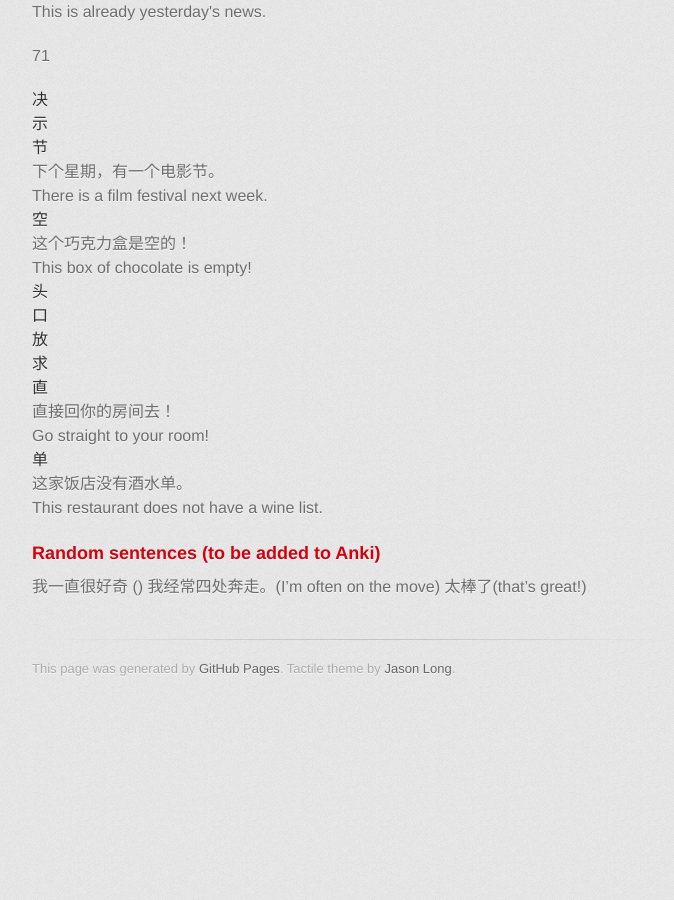
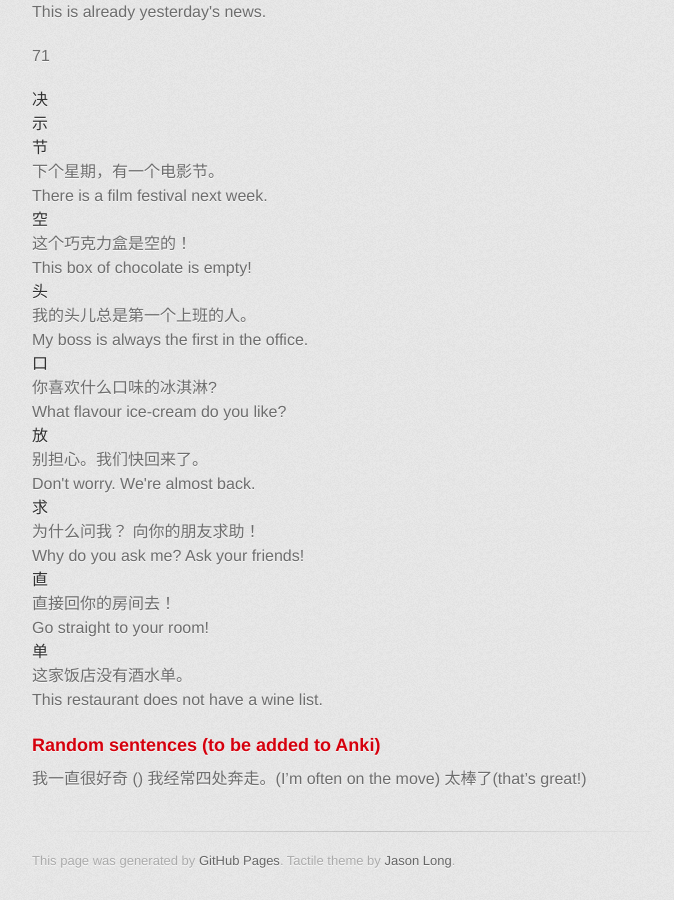
Before and after one commit to axiomiety/axiomiety.github.io, a Jekyll site: the page built from llog/mandarin.markdown, in a window 1280 px wide and 900 px high, scrolled down 4970 px. Shown: the whole window, without its empty margins (298-972 px from the left). Built offline with Jekyll 4.4.1, drawn with Linux system fonts in a browser that asks for light colours; nearby versions of some CDN libraries; some web fonts are replaced; before the commit the page ends 5678 px from its top, so only the background shows below that.

Commit message:
mandarin

```diff
--- a/llog/mandarin.markdown
+++ b/llog/mandarin.markdown
@@ -254,17 +254,17 @@ Character|Sentence|Translation
   <dd>这个巧克力盒是空的！</dd>
   <dd>This box of chocolate is empty!</dd>
   <dt>头</dt>
-  <dd></dd>
-  <dd></dd>
+  <dd>我的头儿总是第一个上班的人。</dd>
+  <dd>My boss is always the first in the office.</dd>
   <dt>口</dt>
-  <dd></dd>
-  <dd></dd>
+  <dd>你喜欢什么口味的冰淇淋?</dd>
+  <dd>What flavour ice-cream do you like?</dd>
   <dt>放</dt>
-  <dd></dd>
-  <dd></dd>
+  <dd>别担心。我们快回来了。</dd>
+  <dd>Don't worry. We're almost back.</dd>
   <dt>求</dt>
-  <dd></dd>
-  <dd></dd>
+  <dd>为什么问我？ 向你的朋友求助！</dd>
+  <dd>Why do you ask me? Ask your friends!</dd>
   <dt>直</dt>
   <dd>直接回你的房间去！</dd>
   <dd>Go straight to your room!</dd>
```
